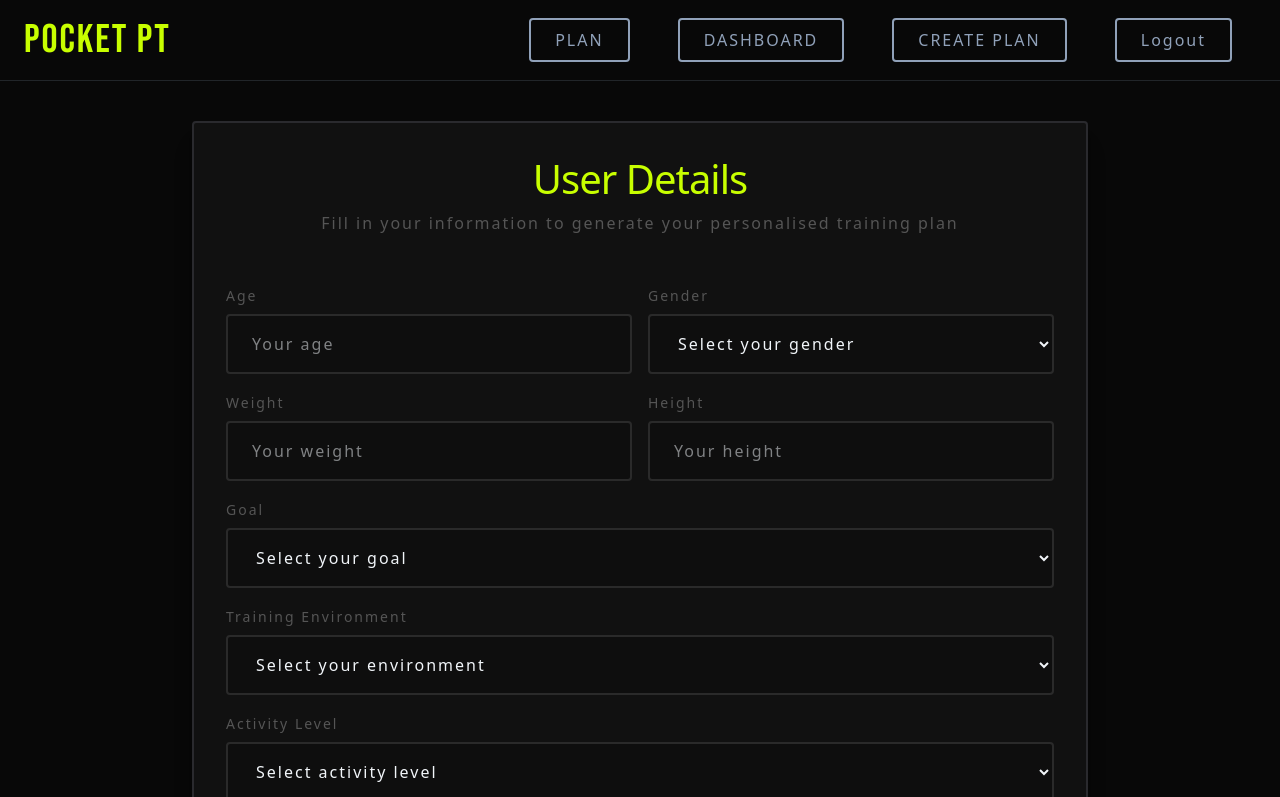
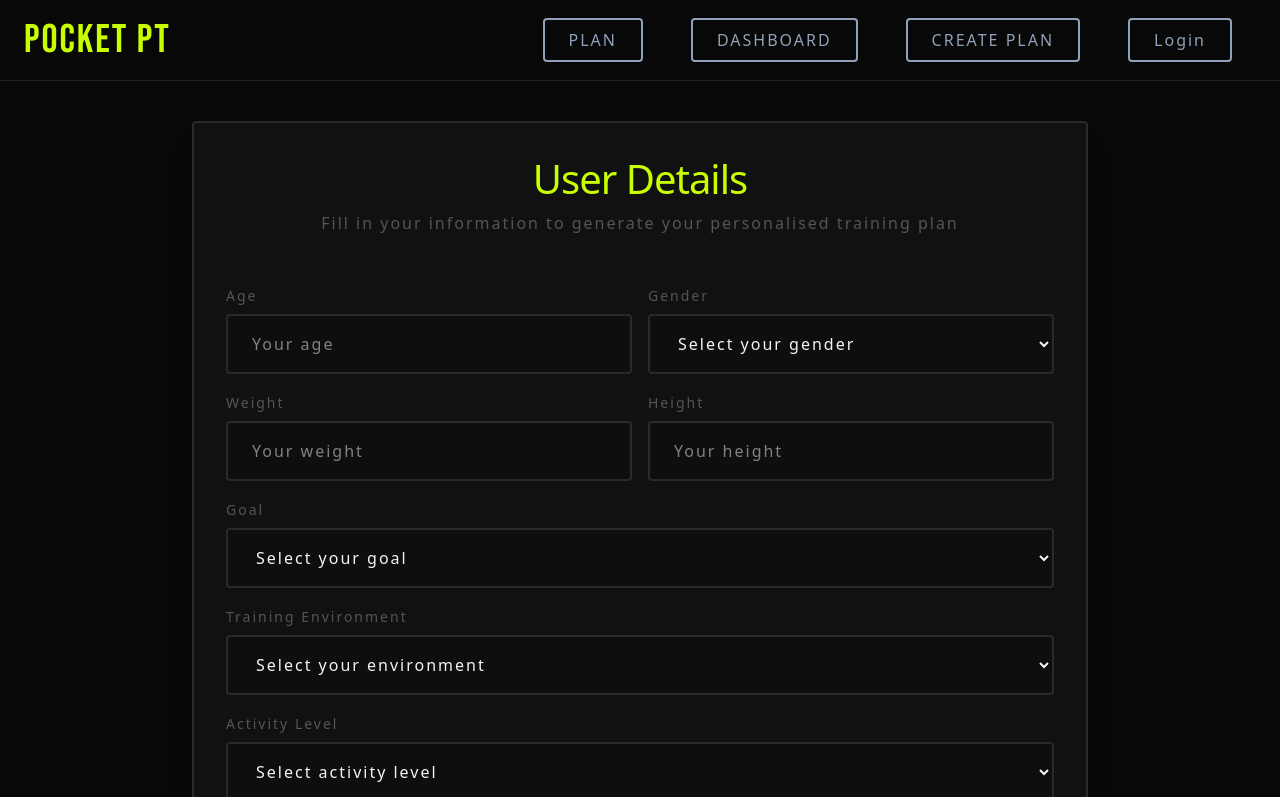
Before and after one commit to Sosenaa/pocketPT, a React (Vite) app: page /UserForm in a window 1280 px wide. Shown: the top 797 px of the page. Built offline with nearby package versions, Linux system fonts and the light colour scheme; no server answers.

Commit message:
Change login/logut button based on if user is logged in or not

```diff
--- a/src/components/Nav.tsx
+++ b/src/components/Nav.tsx
@@ -5,6 +5,21 @@ import { API_BASE_URL } from "../api";
 const Nav = () => {
   const navigate = useNavigate();
   const [menuOpen, setMenuOpen] = useState(false);
+  const [loginButton, setLoginButton] = useState("Login");
+
+  useState(() => {
+    const CheckAuth = async () => {
+      const response = await fetch(`${API_BASE_URL}/api/checkAuth`, {
+        credentials: "include",
+        method: "GET",
+      });
+      if (response.status === 200) {
+        setLoginButton("Logout");
+        console.log(response.status);
+      }
+    };
+    CheckAuth();
+  });
 
   const handleLogOut = async () => {
     await fetch(`${API_BASE_URL}/api/logout`, {
@@ -12,6 +27,7 @@ const Nav = () => {
       credentials: "include",
     });
     navigate("/Login");
+    setLoginButton("Login");
   };
 
   const closeMenu = () => {
@@ -53,7 +69,7 @@ const Nav = () => {
             </li>
             <a>
               <li className="mx-4 p-2 px-4 border-2 rounded-sm hover:border-[#C8FF00] hover:text-[#C8FF00] text-slate-400">
-                <button onClick={handleLogOut}>Logout</button>
+                <button onClick={handleLogOut}>{loginButton}</button>
               </li>
             </a>
           </ul>
@@ -97,7 +113,7 @@ const Nav = () => {
                 className="p-2 px-4 text-left border-2 rounded-sm hover:border-[#C8FF00] hover:text-[#C8FF00] w-full"
                 onClick={handleLogOut}
               >
-                LOGOUT
+                {loginButton}
               </button>
             </li>
           </ul>
--- a/src/components/UserForm.tsx
+++ b/src/components/UserForm.tsx
@@ -1,4 +1,4 @@
-import { useState } from "react";
+import { useState, useEffect } from "react";
 import { useNavigate } from "react-router-dom";
 import { API_BASE_URL } from "../api";
 import "../App.css";
@@ -39,7 +39,7 @@ const UserForm = () => {
       console.log(data);
       if (response.status === 401) {
         navigate("/Login");
-        return null;
+        return;
       }
       if (response.ok) {
         navigate("/trainingPlan");
```
Also changed, not shown: 1 other file (tests, documents, lock files or other folders).
